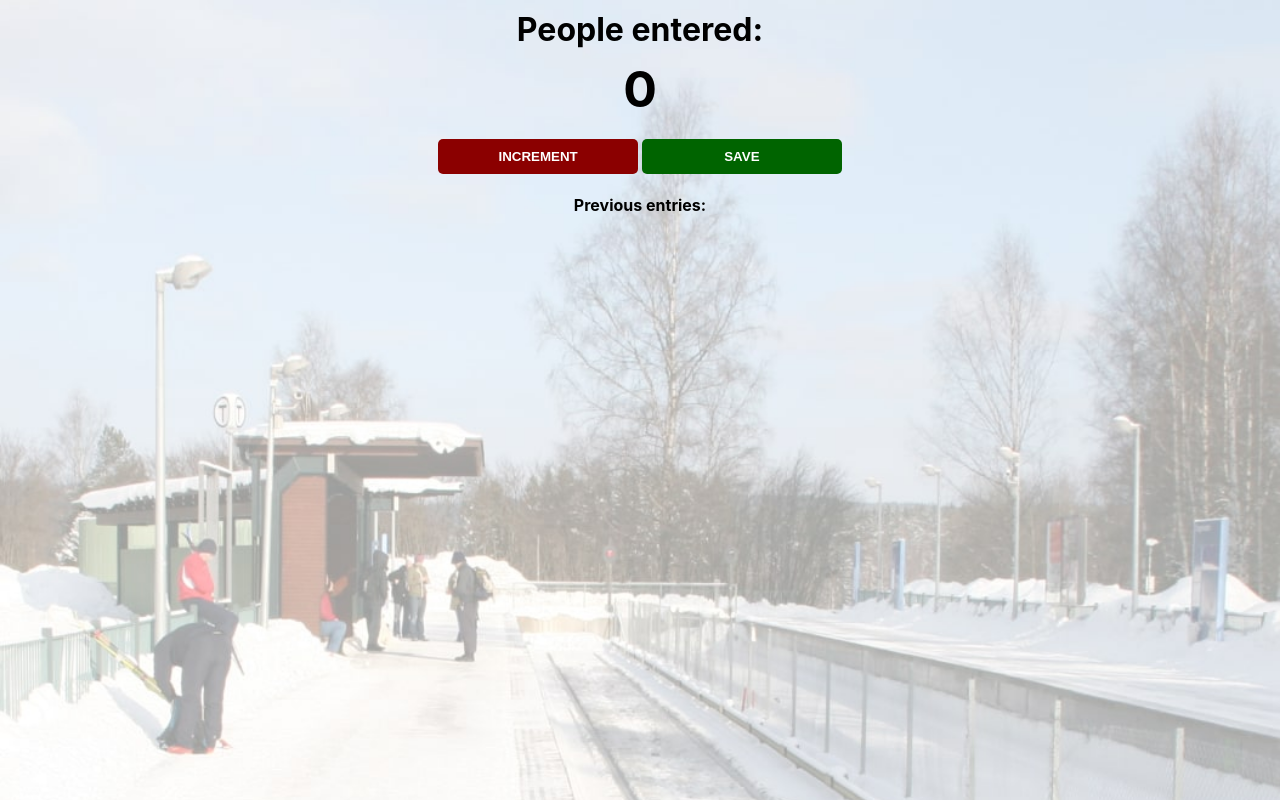
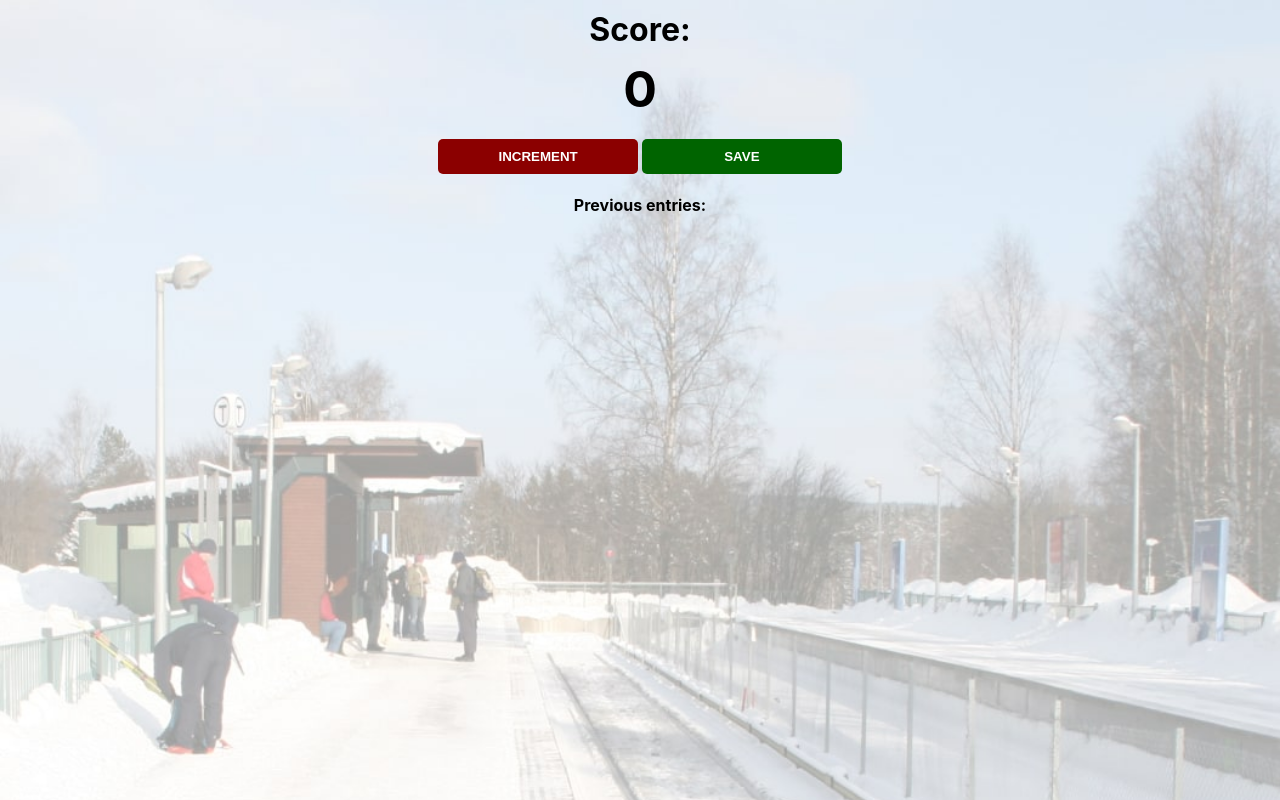
Before and after one commit to arzanpathan/Js-Counter, a website built with Vite: page index.html in a window 1280 px wide. Built offline with nearby package versions, Linux system fonts and the light colour scheme.

Commit message:
Change the Heading

```diff
--- a/index.html
+++ b/index.html
@@ -3,7 +3,7 @@
         <link rel="stylesheet" href="index.css">
     </head>
     <body>
-        <h1>People entered:</h1>
+        <h1>Score:</h1>
         <h2 id="count-el">0</h2>
         <button id="increment-btn" onclick="increment()">INCREMENT</button>
         <button id="save-btn" onclick="save()">SAVE</button>
```
